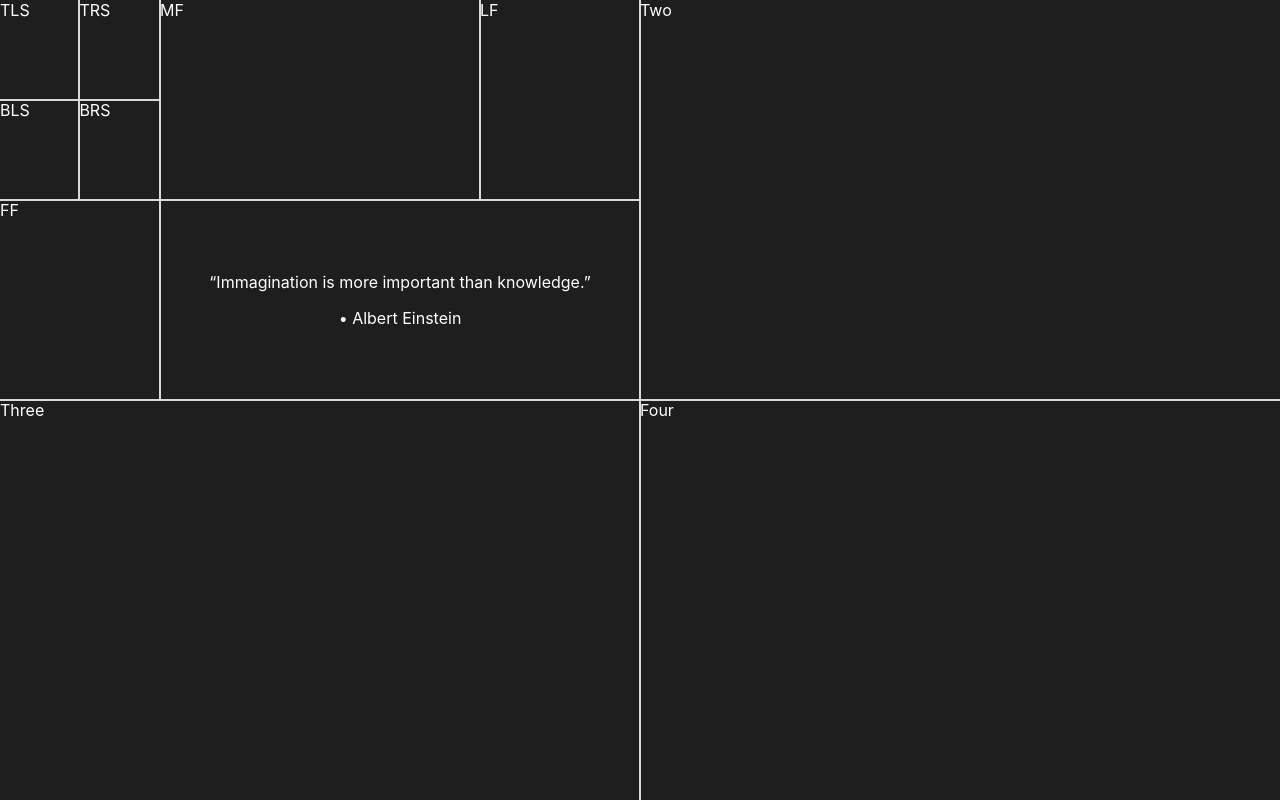
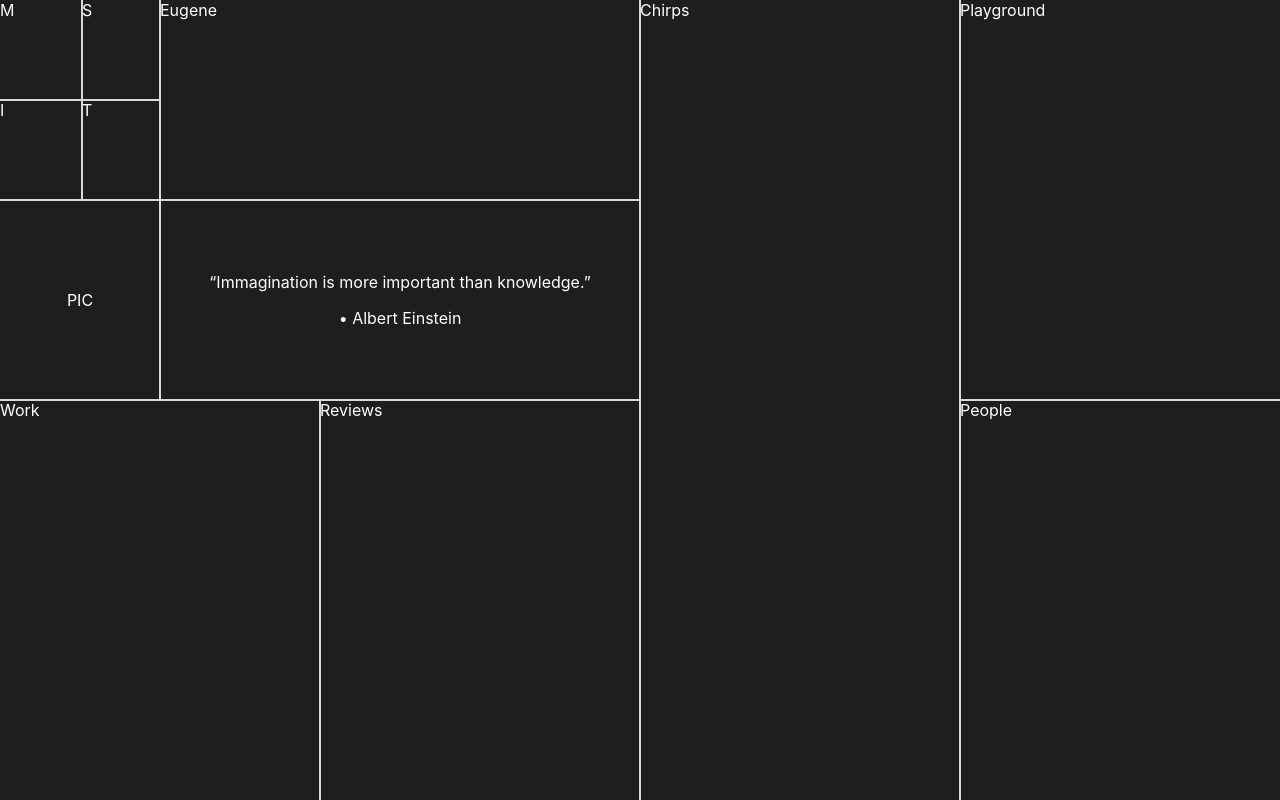
Before and after one commit to eugelogic/emerald, a Next.js app: page / in a window 1280 px wide. Built offline with nearby package versions, Linux system fonts and the light colour scheme.

Commit message:
Re-arrange the homepage layout and make it tablet & mobile responsive

```diff
--- a/pages/index.js
+++ b/pages/index.js
@@ -10,32 +10,39 @@
 
     return (
         <div className={styles.container}>
-            <div className={`${styles.box} ${styles.topLeft}`}>
-                <div className={`${styles.box} ${styles.topHalf}`}>
-                    <div className={`${styles.box} ${styles.firstFourthSquares}`}>
-                        <div className={`${styles.box} ${styles.topLeftSquare}`}>TLS</div>
-                        <div className={`${styles.box} ${styles.topRightSquare}`}>TRS</div>
-                        <div className={`${styles.box} ${styles.bottomLeftSquare}`}>BLS</div>
-                        <div className={`${styles.box} ${styles.bottomRightSquare}`}>BRS</div>
+            <div className={`${styles.box} ${styles.l}`}>
+                <div className={`${styles.box} ${styles.lt}`}>
+                    <div className={`${styles.box} ${styles.ltt}`}>
+                        <div className={`${styles.box} ${styles.lttl}`}>
+                            <div className={`${styles.box} ${styles.mobile}`}>PIC</div>
+                            <div className={styles.box}>M</div>
+                            <div className={styles.box}>S</div>
+                            <div className={styles.box}>I</div>
+                            <div className={styles.box}>T</div>
+                        </div>
+                        <div className={`${styles.box} ${styles.lttr}`}>Eugene</div>
                     </div>
-                    <div className={`${styles.box} ${styles.middleFourth}`}>MF</div>
-                    <div className={`${styles.box} ${styles.lastFourth}`}>LF</div>
+                    <div className={`${styles.box} ${styles.ltb}`}>
+                        <div className={`${styles.box} ${styles.ltbl}`}>PIC</div>
+                        <div className={`${styles.box} ${styles.ltbr}`}>
+                            <p>“{randomQuote.text}”</p>
+                            <p>• {randomQuote.author}</p>
+                        </div>
+                    </div>
                 </div>
-
-                <div className={`${styles.box} ${styles.bottomHalf}`}>
-                    <div className={`${styles.box} ${styles.firstFourth}`}>FF</div>
-                    <div className={`${styles.box} ${styles.ltbr}`}>
-                        <p>“{randomQuote.text}”</p>
-                        <p>• {randomQuote.author}</p>
-                    </div>
+                <div className={`${styles.box} ${styles.lb}`}>
+                    <div className={`${styles.box} ${styles.lbl}`}>Work</div>
+                    <div className={`${styles.box} ${styles.lbr}`}>Reviews</div>
                 </div>
             </div>
 
-            <div className={`${styles.box} ${styles.topRight}`}>Two</div>
-
-            <div className={`${styles.box} ${styles.bottomLeft}`}>Three</div>
-
-            <div className={`${styles.box} ${styles.bottomRight}`}>Four</div>
+            <div className={`${styles.box} ${styles.r}`}>
+                <div className={`${styles.box} ${styles.rl}`}>Chirps</div>
+                <div className={`${styles.box} ${styles.rr}`}>
+                    <div className={`${styles.box} ${styles.rrt}`}>Playground</div>
+                    <div className={`${styles.box} ${styles.rrb}`}>People</div>
+                </div>
+            </div>
         </div>
     )
 }
--- a/styles/Home.module.css
+++ b/styles/Home.module.css
@@ -1,9 +1,9 @@
-.container {
+/* .container {
     display: grid;
     height: 100vh;
     grid-template-columns: 50% 50%;
     grid-template-rows: 50% 50%;
-}
+} */
 .box {
     outline: 0.5px solid #d9d9d9;
 }
@@ -35,3 +35,81 @@
 .ltbr p {
     margin: 0.5rem;
 }
+.mobile,
+.ltbl {
+    display: grid;
+    place-items: center;
+}
+.mobile img,
+.ltbl img {
+    width: 100%;
+}
+
+@media (width < 450px) {
+    .ltt {
+        display: grid;
+    }
+    .mobile {
+        min-height: calc(100vw / 5);
+    }
+    .lttl {
+        grid-column: 1 / 6;
+        grid-row: 2 / 3;
+        display: grid;
+        grid-template-columns: repeat(5, 1fr);
+    }
+    .lttr {
+        grid-column: 1 / 6;
+        grid-row: 1 / 2;
+    }
+    .ltbl {
+        display: none;
+    }
+}
+@media (min-width: 450px) {
+    .mobile {
+        display: none;
+    }
+    .lttl {
+        display: grid;
+        grid-template-columns: auto auto;
+        grid-template-rows: auto auto;
+    }
+    .ltt,
+    .ltb {
+        display: grid;
+        grid-template-columns: 25% 75%;
+    }
+    .lb {
+        display: grid;
+        grid-template-columns: 50% 50%;
+    }
+    .r {
+        display: grid;
+        grid-template-columns: 50% 50%;
+    }
+}
+@media (max-width: 900px) {
+    .ltbl {
+        min-height: calc(100vw / 4);
+    }
+}
+@media (min-width: 900px) {
+    .container {
+        height: 100vh;
+        display: grid;
+        grid-template-columns: 50% 50%;
+    }
+    .l {
+        display: grid;
+        grid-template-rows: 50% 50%;
+    }
+    .lt {
+        display: grid;
+        grid-template-rows: 50% 50%;
+    }
+    .rr {
+        display: grid;
+        grid-template-rows: 50% 50%;
+    }
+}
```
